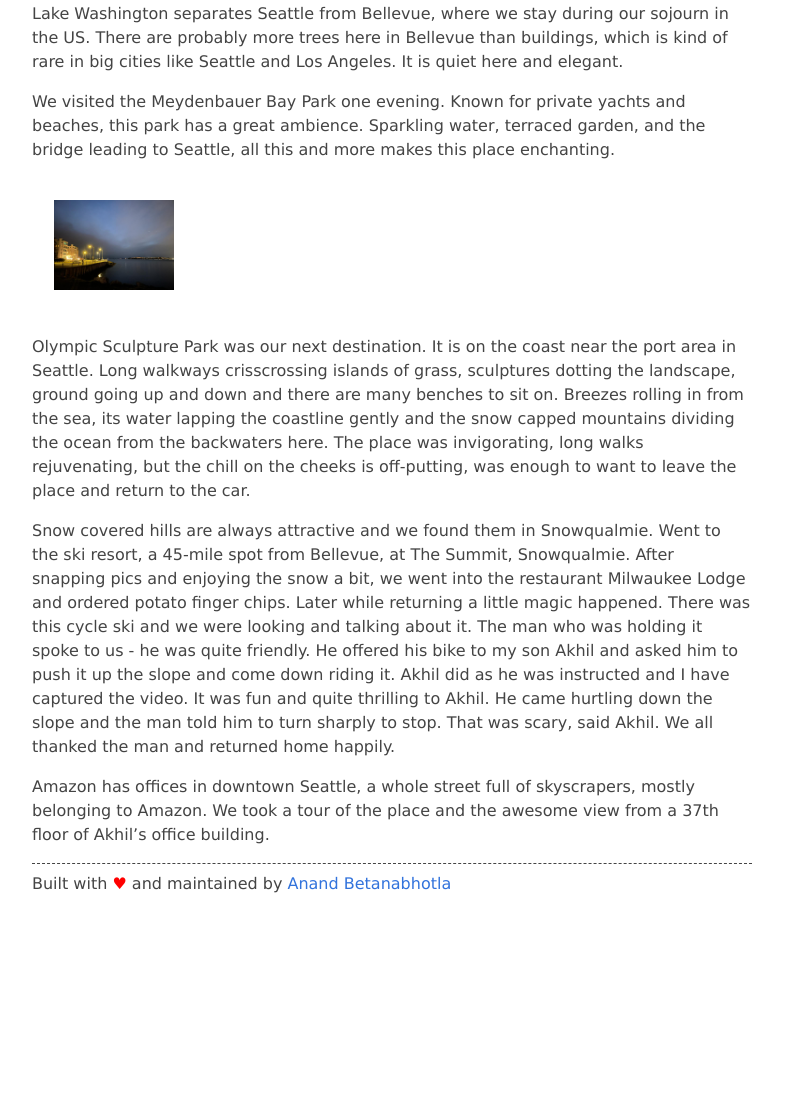
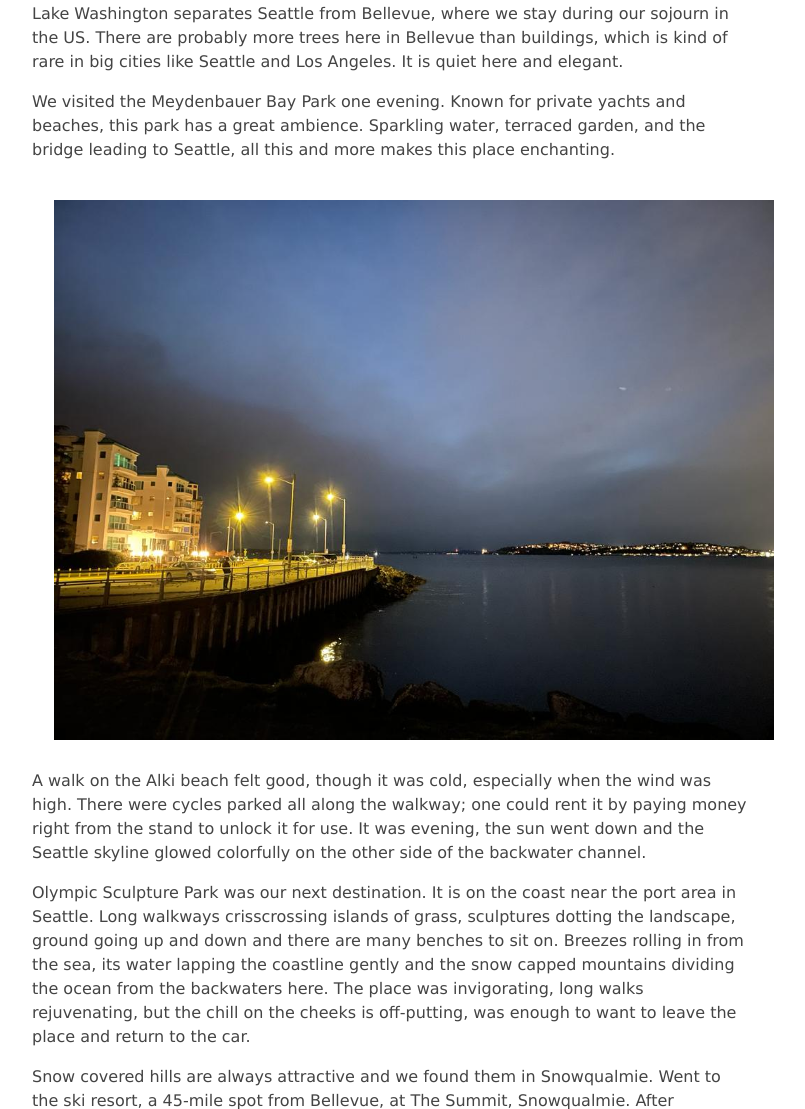
Before and after one commit to nanpython/the_rambler, a Flask app: page /blog/first_week_bellevue in a window 1280 px wide. Shown: the part 239-1348 px from the top of the page, without its empty margins (248-1053 px from the left). Before the commit the page ends 1132 px from the top, so only its background shows below. Run offline with Flask 2, Linux system fonts and the light colour scheme.

Commit message:
Updated: templates/blog/first_week_bellevue.html

```diff
--- a/templates/blog/first_week_bellevue.html
+++ b/templates/blog/first_week_bellevue.html
@@ -11,7 +11,10 @@ Lake Washington separates Seattle from Bellevue, where we stay during our sojour
 </p><p>
 We visited the Meydenbauer Bay Park one evening. Known for private yachts and beaches, this park has a great ambience. Sparkling water, terraced garden, and the bridge leading to Seattle, all this and more makes this place enchanting.
 </p>
-      <img width="120" src="{{ url_for('static', filename='images/blog/alki.jpg') }}" alt="">
+      <p>
+        <img src="{{url_for('static', filename='images/blog/alki.jpg')}}" alt="">
+          A walk on the Alki beach felt good, though it was cold, especially when the wind was high. There were cycles parked all along the walkway; one could rent it by paying money right from the stand to unlock it for use. It was evening, the sun went down and the Seattle skyline glowed colorfully on the other side of the backwater channel.</p>
+
       <p>
 Olympic Sculpture Park was our next destination. It is on the coast near the port area in Seattle. Long walkways crisscrossing islands of grass, sculptures dotting the landscape, ground going up and down and there are many benches to sit on. Breezes rolling in from the sea, its water lapping the coastline gently and the snow capped mountains dividing the ocean from the backwaters here. The place was invigorating, long walks rejuvenating, but the chill on the cheeks is off-putting, was enough to want to leave the place and return to the car.
 </p><p>
```
